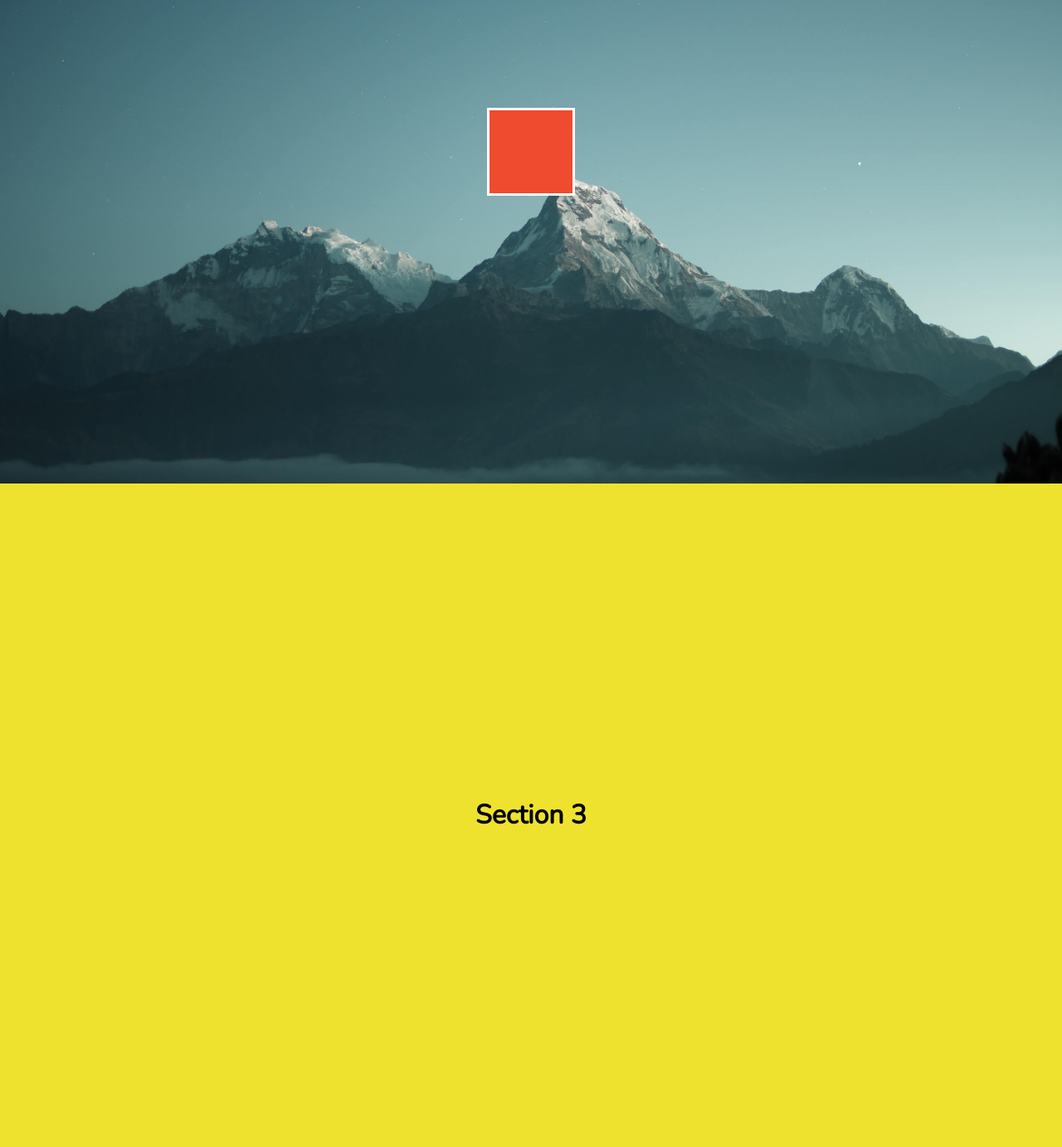
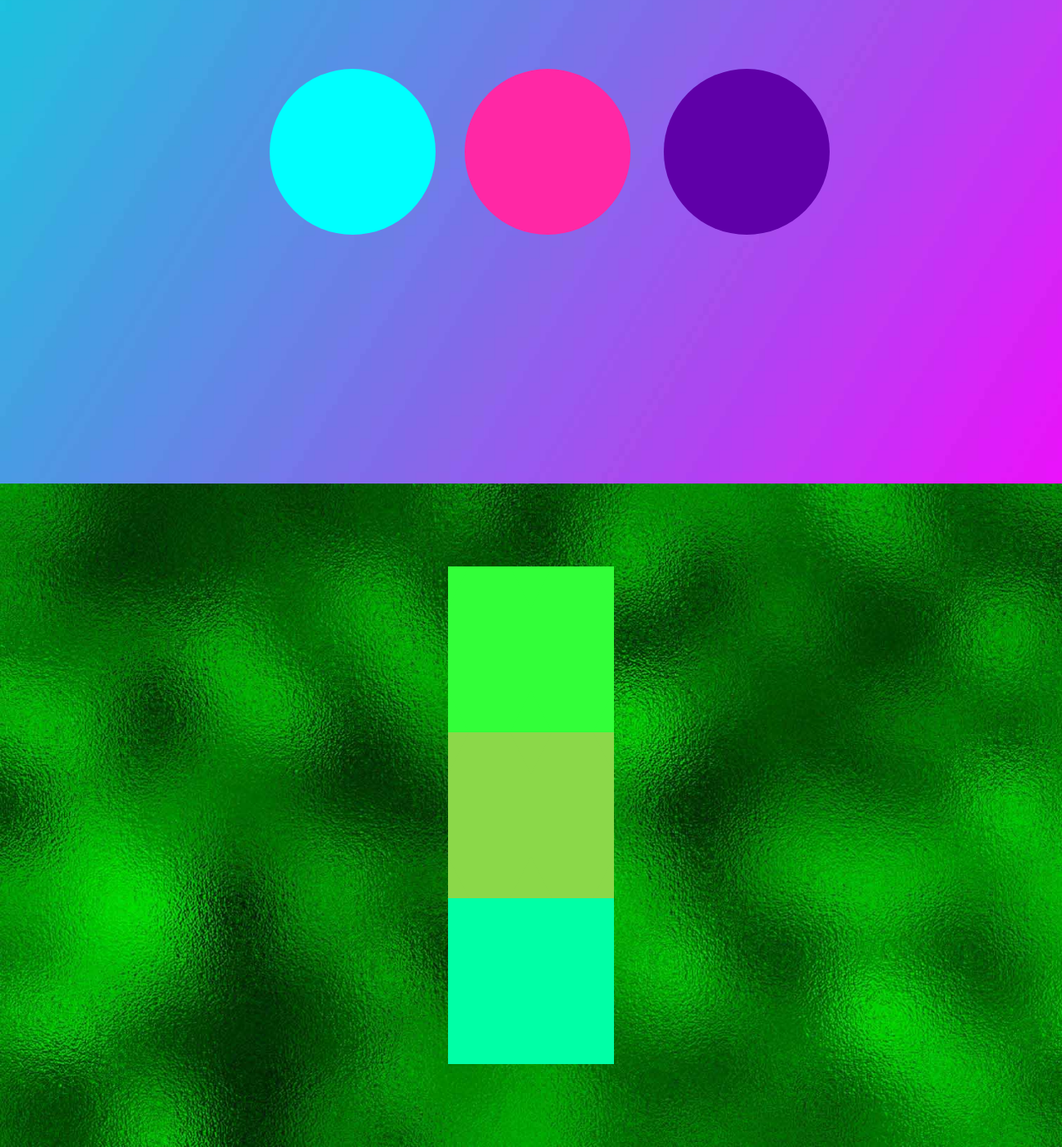
Before and after one commit to chloea3/Motion-Spring-2023, a website: page deploy/index.html in a window 1280 px wide. Shown: the part 1017-2400 px from the top of the page at 83% size. Drawn offline with nearby package versions, Linux system fonts and the light colour scheme.

Commit message:
added content

```diff
--- a/deploy/index.html
+++ b/deploy/index.html
@@ -9,18 +9,36 @@
     <link href="https://fonts.googleapis.com/css2?family=Nunito:wght@300&display=swap" rel="stylesheet">
     <link rel="stylesheet" href="css/styles.css">
     <title>Week 4 ScrollTrigger</title>
+    <link rel="stylesheet" href="stars.css">
+
 </head>
 
 <body>
     <div id="section-1">
-        <h1>Section 1</h1>
+        <div class="stars">
+            <div id="star1" class="star"></div>
+            <div id="star2" class="star"></div>
+            <div id="star3" class="star"></div>
+            <div id="star4" class="star"></div>
+            <div id="star5" class="star"></div>
+          </div>
+
+
+
     </div>
 
     <div id="section-2">
-            <div id="box"></div>
+            <div class="circle" id="aqua"></div>
+        <div class="circle" id="pink"></div>
+        <div class="circle" id="purple"></div>
+
         </div>
     <div id="section-3">
-                <h1>Section 3</h1>
+                <div id="octagon-stack">
+                    <div id="octagon1"></div>
+                    <div id="octagon2"></div>
+                    <div id="octagon3"></div>
+                  </div>
             </div>
     <script src="js/scripts-min.js"></script>
 </body>
--- a/dev/scss/helpers/_variables.scss
+++ b/dev/scss/helpers/_variables.scss
@@ -31,4 +31,7 @@ $screen-xxl-min: 1440px;
     --aqua: #2ee6ef;
     --yellow: #efe22e;
     --red: #ef4b2e;
+    --pink: #ff00bb;
+    --purple: #8800ff;
+
   }
--- a/dev/scss/sections/_section-1.scss
+++ b/dev/scss/sections/_section-1.scss
@@ -1,7 +1,58 @@
 #section-1{
-    background-color: var(--aqua);
+    background-color: var(--light rgb(255, 255, 255));
     height: 100vh;
     display: flex;
     justify-content: center;
     align-items: center;
+    background-image: url("../img/star.jpg");
+    background-size: cover;
+
+    #stars {
+        display: flex;
+        flex-wrap: wrap;
+        width: 500px;
+        height: 500px;
+        position: relative;
+      }
+
+      .star {
+        position: absolute;
+        width: 200px;
+        height: 200px;
+        border-radius: 50%;
+        background-color: rgb(255, 255, 90);
+        box-sizing: border-box;
+        clip-path: polygon(50% 0%, 61% 35%, 98% 35%, 68% 57%, 79% 91%, 50% 70%, 21% 91%, 32% 57%, 2% 35%, 39% 35%);
+      }
+
+      #star1 {
+        top: 0;
+        left: 0;
+      }
+
+      #star2 {
+        top: 120px;
+        left: 120px;
+      }
+
+      #star3 {
+        top: 240px;
+        left: 240px;
+      }
+
+      #star4 {
+        top: 360px;
+        left: 360px;
+      }
+
+      #star5 {
+        top: 480px;
+        left: 480px;
+      }
+
+
+
+
+
+
 }
--- a/dev/scss/sections/_section-2.scss
+++ b/dev/scss/sections/_section-2.scss
@@ -4,13 +4,40 @@
     display: flex;
     justify-content: center;
     align-items: center;
-    background-image: url("../img/hero.jpg");
+    background-image: url("../img/image.jpg");
     background-size: cover;
 
-    #box{
-        height: 100px;
-        width: 100px;
-        background-color: var(--red);
-        border: 3px solid var(--white);
-    }
+    .circle {
+        position: relative;
+        display: inline-block;
+        width: 200px;
+        height: 200px;
+        border-radius: 50%;
+      }
+
+      .circle {
+        position: relative;
+        display: inline-block;
+        width: 200px;
+        height: 200px;
+        border-radius: 50%;
+      }
+
+      #pink {
+        background-color: rgb(255, 40, 165);
+        left: 20px;
+      }
+
+      #aqua {
+        background-color: aqua;
+        left: -15px;
+      }
+
+      #purple {
+        background-color: rgb(95, 0, 168);
+        left: 60px;
+      }
+
+
+
 }
--- a/dev/scss/sections/_section-3.scss
+++ b/dev/scss/sections/_section-3.scss
@@ -4,4 +4,77 @@
 	display: flex;
 	justify-content: center;
 	align-items: center;
+	background-image: url("../img/green.jpg");
+    background-size: cover;
+
+
+	#octagon-stack {
+  width: 200px;
+  height: 600px;
+  position: relative;
 }
+
+#octagon1, #octagon2, #octagon3 {
+  width: 100%;
+  height: 200px;
+  position: absolute;
+  top: 0;
+  left: 0;
+}
+
+#octagon1 {
+  background-color: #32ff39; /* Green shade 1 */
+
+}
+
+#octagon2 {
+  background-color: #8bd849; /* Green shade 2 */
+  transform: translateY(200px);
+}
+
+#octagon3 {
+  background-color: #00ffa6; /* Green shade 3 */
+  transform: translateY(400px);
+}
+
+/* Styling for the octagon shape */
+#octagon1::before, #octagon1::after,
+#octagon2::before, #octagon2::after,
+#octagon3::before, #octagon3::after {
+  content: "";
+  position: absolute;
+  width: 50%;
+  height: 100%;
+  background-color: inherit;
+  clip-path: polygon(25% 0%, 75% 0%, 100% 25%, 100% 75%, 75% 100%, 25% 100%, 0% 75%, 0% 25%);
+}
+
+#octagon1::before {
+  left: 0;
+}
+
+#octagon1::after {
+  right: 0;
+}
+
+#octagon2::before {
+  top: 0;
+  left: 0;
+}
+
+#octagon2::after {
+  bottom: 0;
+  right: 0;
+}
+
+#octagon3::before {
+  top: 0;
+  right: 0;
+}
+
+#octagon3::after {
+  bottom: 0;
+  left: 0;
+}
+
+}
```
Also changed, not shown: deploy/css/styles.css, deploy/img/Star 1.svg (added), deploy/img/Star 2.svg (added), deploy/img/Star 3.svg (added), deploy/img/Star 4.svg (added), deploy/img/Star 5.svg (added), deploy/img/green.jpg (added), deploy/img/image.jpg (added), deploy/img/star.jpg (added), 5 other files.
